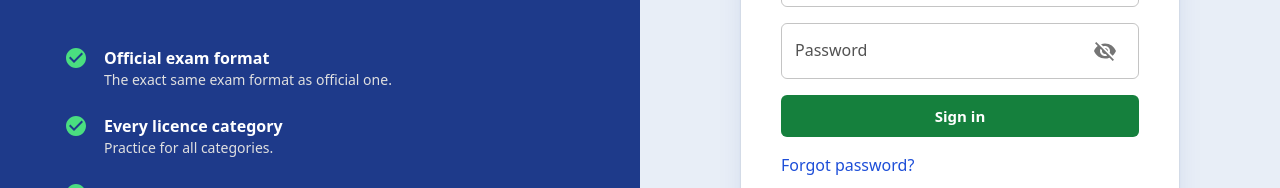
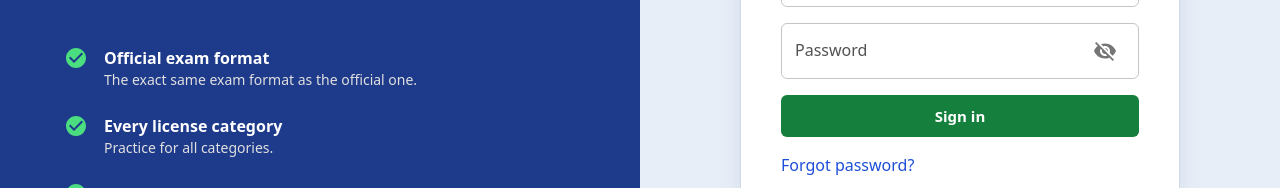
Before and after one commit to Laska254/prawko-web, a React (Vite) app: page /auth in a window 1280 px wide. Shown: the part 376-564 px from the top of the page. Built offline with nearby package versions, Linux system fonts and the light colour scheme.

Commit message:
buy yourself dictionary

```diff
--- a/src/component/AuthPagePanel.tsx
+++ b/src/component/AuthPagePanel.tsx
@@ -3,8 +3,8 @@ import {CheckCircle} from "@mui/icons-material";
 import {Logo} from "./Logo.tsx";
 
 const FEATURES = [
-    {title: "Official exam format", description: "The exact same exam format as official one."},
-    {title: "Every licence category", description: "Practice for all categories."},
+    {title: "Official exam format", description: "The exact same exam format as the official one."},
+    {title: "Every license category", description: "Practice for all categories."},
     {title: "Track your progress", description: "Review past attempts and see how your scores improve."},
 ];
 
```
